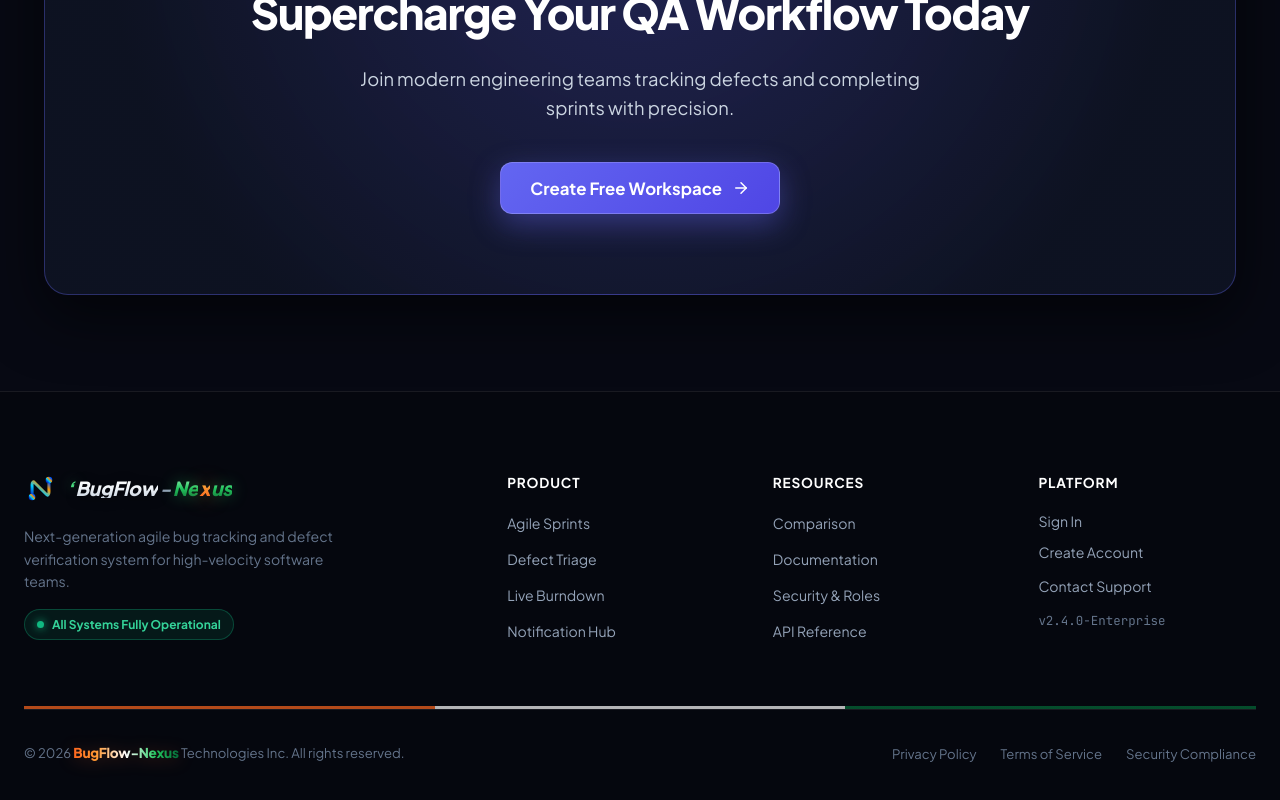
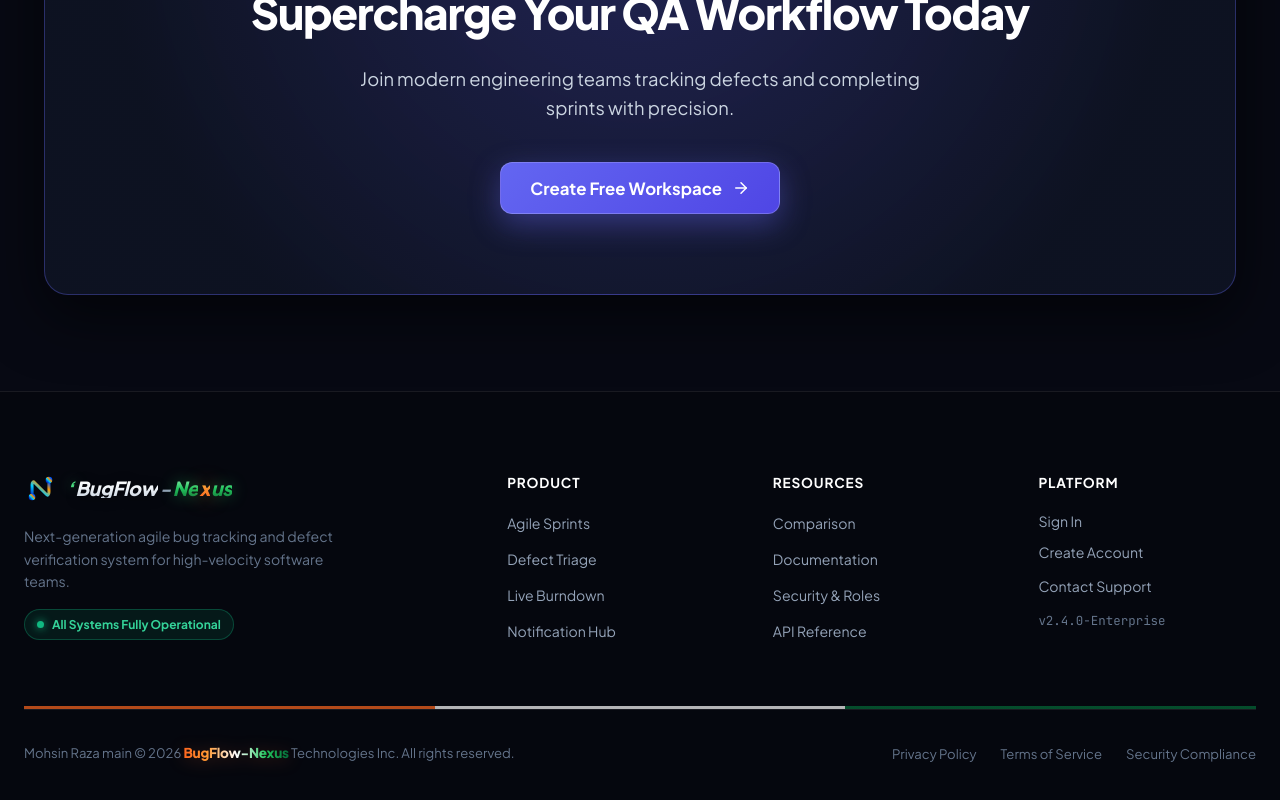
Before and after one commit to mohasinraza143/BugFlow-Nexus, a React (Vite) app in the folder frontend/: page / in a window 1280 px wide. Shown: the part 5012-5812 px from the top of the page. Built offline with nearby package versions, Linux system fonts and the light colour scheme; no server answers.

Commit message:
feat: add Mohsin Raza to HomePage footer

```diff
--- a/frontend/src/pages/HomePage.tsx
+++ b/frontend/src/pages/HomePage.tsx
@@ -815,7 +815,7 @@ export const HomePage: React.FC = () => {
 
         <div className="brand-tricolor-stripe" style={{ opacity: 0.7, marginTop: '2rem' }} />
         <div className="footer-bottom-bar">
-          <p>© {new Date().getFullYear()} <span className="brand-tricolor-text" style={{ fontSize: '0.85rem' }}>BugFlow-Nexus</span> Technologies Inc. All rights reserved.</p>
+          <p>Mohsin Raza main © {new Date().getFullYear()} <span className="brand-tricolor-text" style={{ fontSize: '0.85rem' }}>BugFlow-Nexus</span> Technologies Inc. All rights reserved.</p>
           <div className="footer-legal-links">
             <a href="#privacy">Privacy Policy</a>
             <a href="#terms">Terms of Service</a>
```
